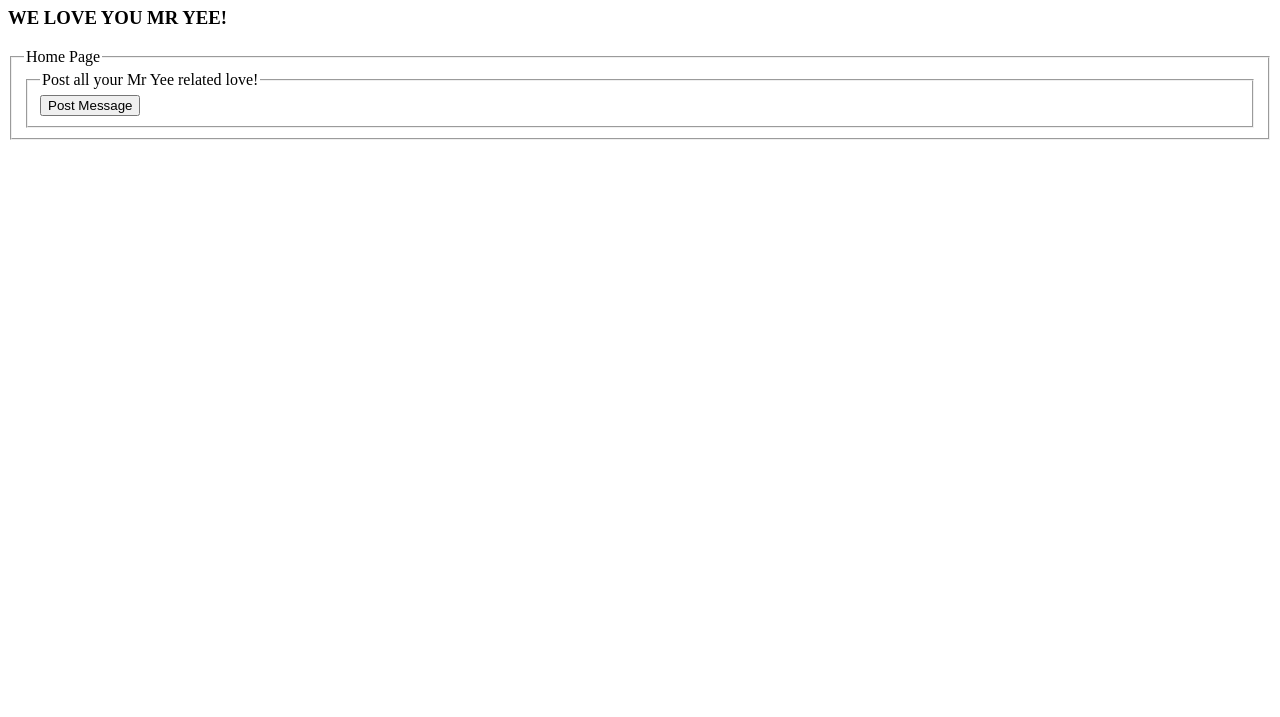
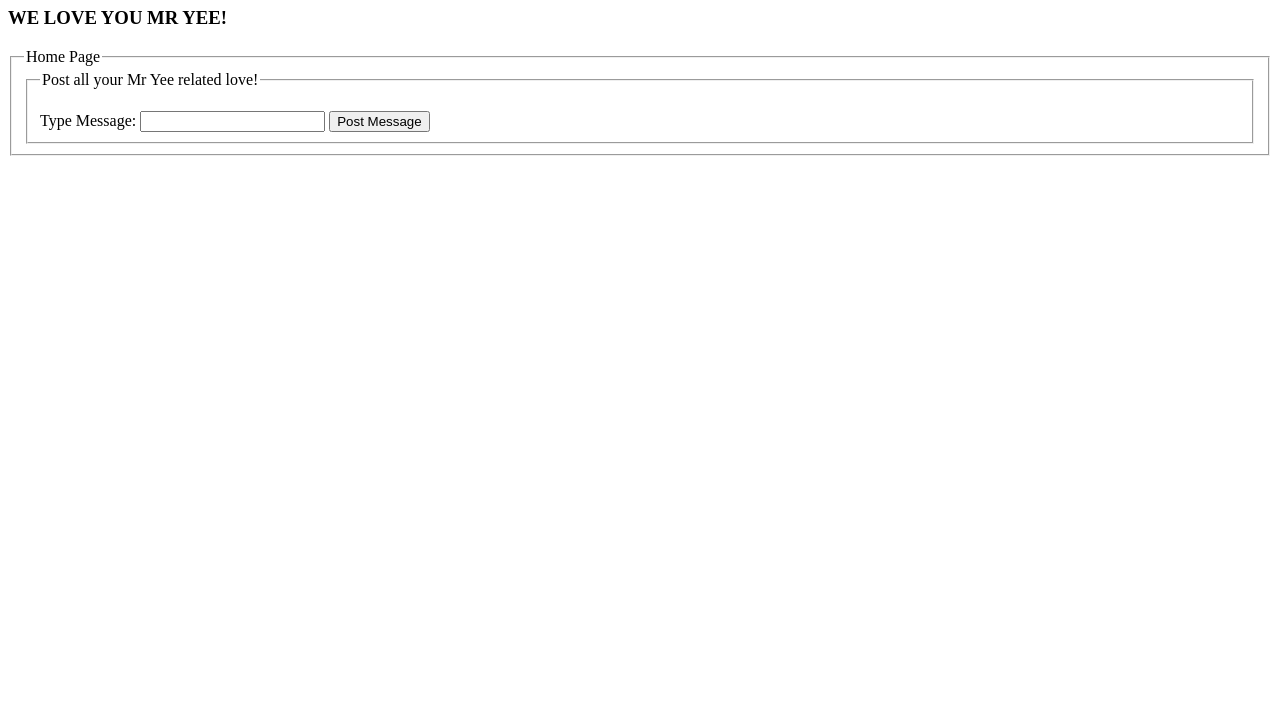
Before and after one commit to Grant-Bellotti/GroupProject1, a website: page public/views/index.html in a window 1280 px wide. Shown: the part 83-800 px from the top of the page. Drawn offline with nearby package versions, Linux system fonts and the light colour scheme; no server answers; files whose address does not match are found by name.

Commit message:
Update index.html

```diff
--- a/public/views/index.html
+++ b/public/views/index.html
@@ -19,7 +19,10 @@
           <div>
           <fieldset>
               <legend>Post all your Mr Yee related love!</legend>
-                <input id = "postb" type="button" name="postb" value="Post Message">
+                    <ul id='messages'></ul>
+                  <label for="chat">Type Message:</label>
+                  <input id="chat" type="text" name="chat">
+                <input id = "postb" type="button" name="postb" value="Post Message" onclick = "doit()">
           </fieldset>
 
       </fieldset>
```
